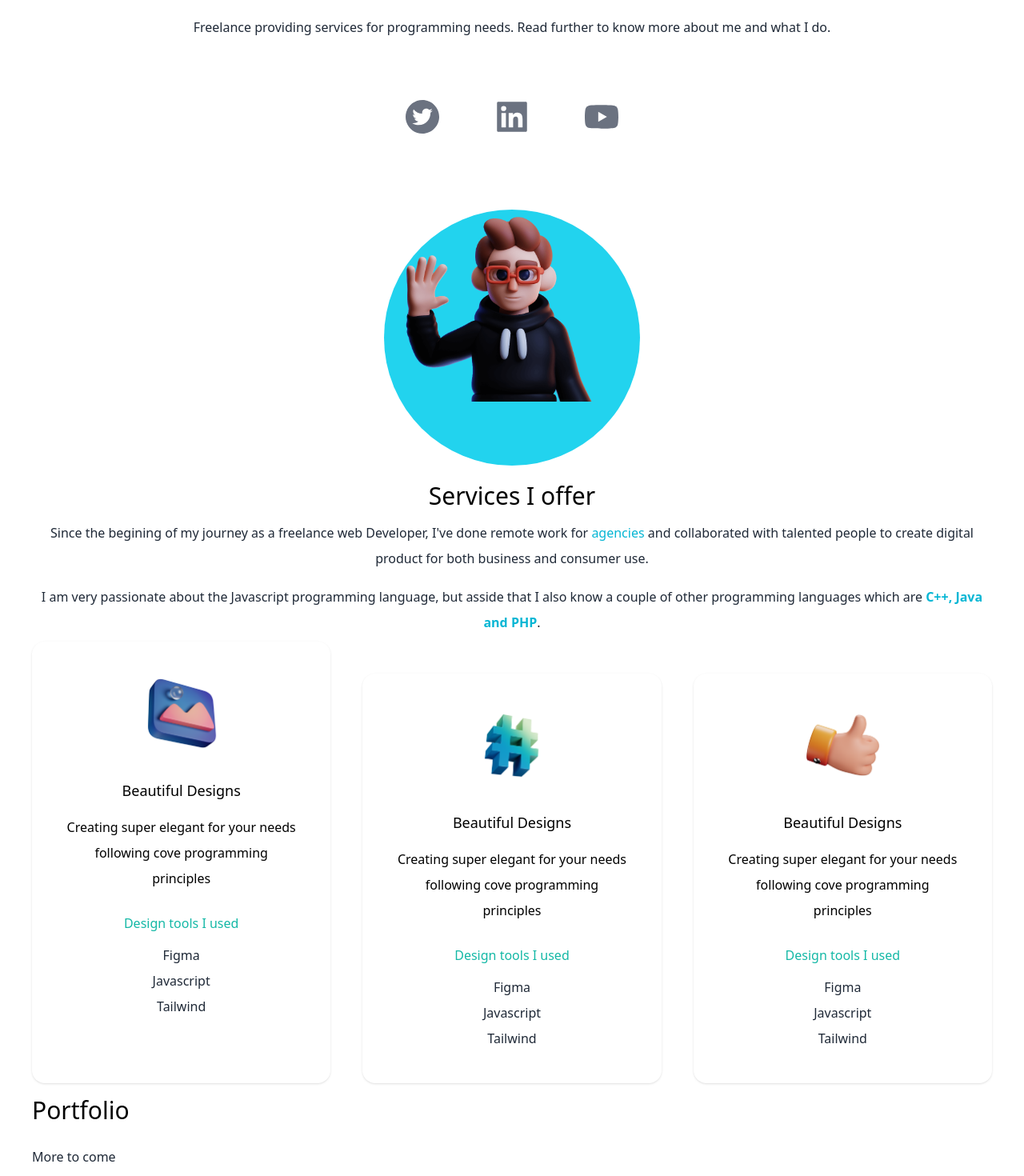
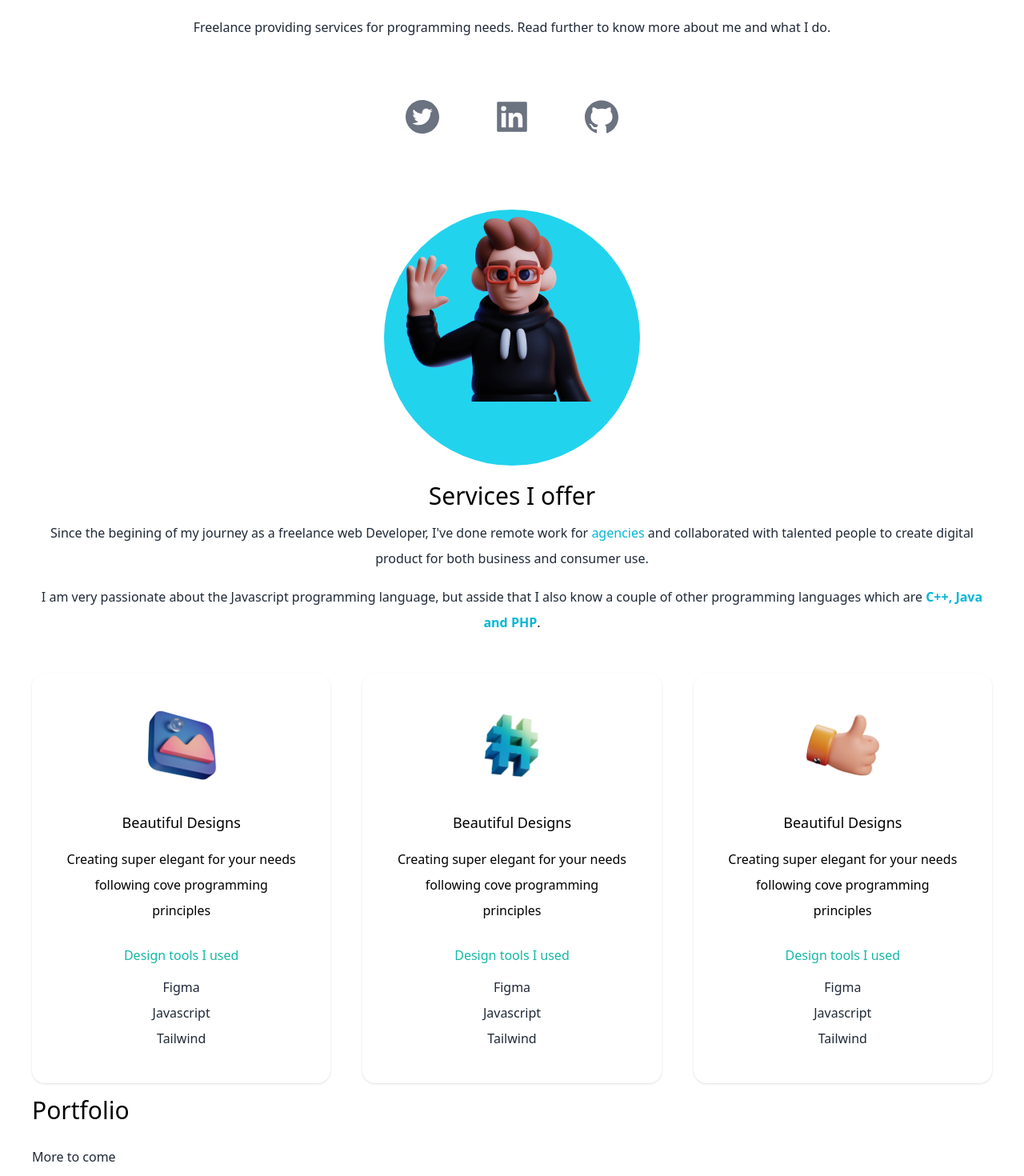
Before and after one commit to kwamea236/portfolio, a Next.js app: page / in a window 1280 px wide. Shown: the part 278-1748 px from the top of the page at 80% size. Built offline with nearby package versions, Linux system fonts and the light colour scheme.

Commit message:
text changed

```diff
--- a/pages/index.jsx
+++ b/pages/index.jsx
@@ -1,5 +1,5 @@
 import Head from 'next/head'
-import { AiFillTwitterCircle, AiFillLinkedin, AiFillYoutube, FaFigma} from "react-icons/ai"
+import { AiFillTwitterCircle, AiFillLinkedin, AiFillGithub} from "react-icons/ai"
 import Image from 'next/image';
 import deved from "../public/dev-ed-wave.png";
 import design from "../public/design.png";
@@ -37,9 +37,9 @@ export default function Home() {
             </div>
 
             <div className="text-5xl flex justify-center gap-16 py-3 text-gray-500 dark:text-white">
-                <AiFillTwitterCircle />
-                <AiFillLinkedin />
-                <AiFillYoutube />
+                <a href="https://twitter.com/kwamea236"> <AiFillTwitterCircle /> </a>
+                <a> <AiFillLinkedin className="cursor-pointer" /> </a>
+                <a href="https://github.com/kwamea236"> <AiFillGithub /> </a>
             </div>
 
             <div className="relative bg-cyan-400 rounded-full mx-auto w-80 h-80 mt-20 overflow-hidden items-center">
@@ -66,8 +66,12 @@ export default function Home() {
                 </p>
               </div>
 
-              <div className="lg:flex gap-10 md:flex">
-                <div className="text-center shadow p-10 rounded-2xl dark:bg-white">
+              {/**
+               * Cards designing stage
+               */}
+
+              <div className="lg:flex gap-10">
+                <div className="text-center shadow p-10 rounded-2xl mt-10 dark:bg-white">
                     <Image src={design} width={100} height={100} className="mx-auto lg:mx-auto md:mx-auto" />
                     <h3 className="text-lg font-medium pt-8 pb-2">Beautiful Designs</h3>
                     <p className="py-2 leading-8">
```
